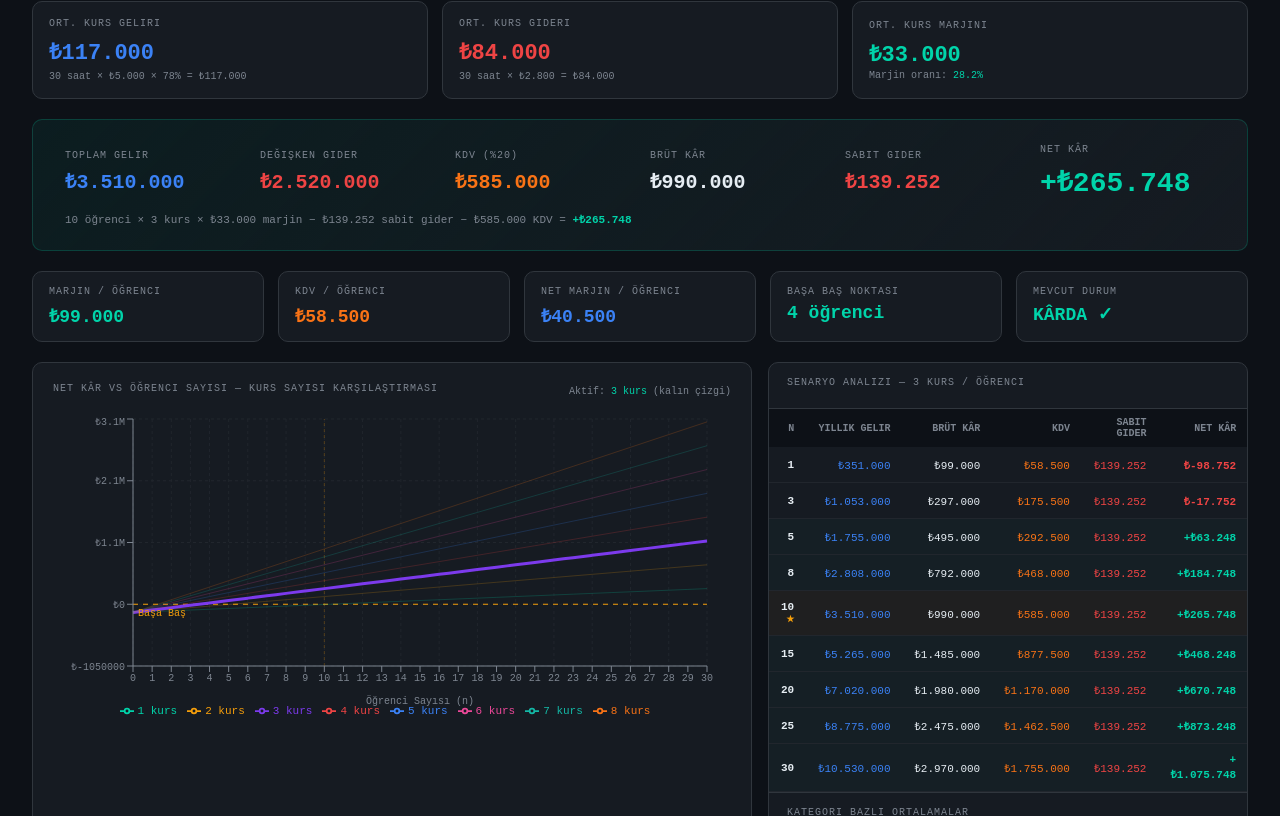
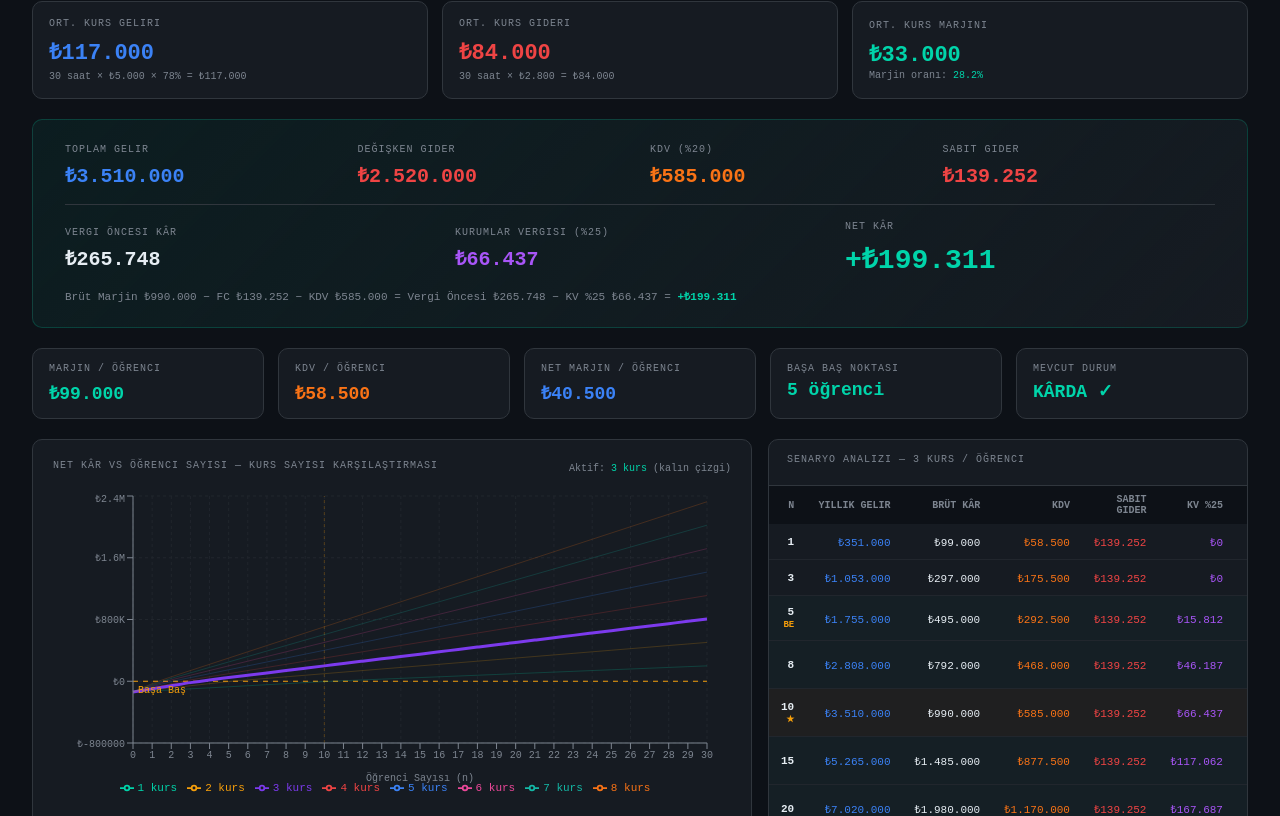
Before and after one commit to AcruxG/lp-dashboard, a React (Vite) app: page / in a window 1280 px wide. Shown: the part 364-1180 px from the top of the page. Built offline with nearby package versions, Linux system fonts and the light colour scheme.

Commit message:
feat: add Kurumlar Vergisi (25% corporate tax on profit)

```diff
--- a/src/App.jsx
+++ b/src/App.jsx
@@ -94,8 +94,11 @@ export default function App() {
   const kdvPerStu   = revPerStu * 20 / 120;
   const totalKdv    = numStudents * kdvPerStu;
   const netMarginPerStu = margPerStu - kdvPerStu;
-  const netProfit   = totalGross - fc - totalKdv;
-  const breakEvenN  = netMarginPerStu > 0 ? Math.ceil(fc / netMarginPerStu) : Infinity;
+  const preTaxProfit = totalGross - fc - totalKdv;
+  // Kurumlar Vergisi (Corporate Tax) — 25% on profit (only if positive)
+  const corpTax     = preTaxProfit > 0 ? preTaxProfit * 0.25 : 0;
+  const netProfit   = preTaxProfit - corpTax;
+  const breakEvenN  = netMarginPerStu > 0 ? Math.ceil(fc / (netMarginPerStu * 0.75)) : Infinity;
   const grossPct    = revPerStu > 0 ? (margPerStu / revPerStu * 100) : 0;
 
   // Chart: profit vs students for different course counts (1..8)
@@ -106,7 +109,9 @@ export default function App() {
       const cRevPerStu = c * avgRev;
       const cMarginPerStu = c * avgMargin;
       const cKdvPerStu = cRevPerStu * 20 / 120;
-      row[`C${c}`] = n * cMarginPerStu - fc - n * cKdvPerStu;
+      const preTax = n * cMarginPerStu - fc - n * cKdvPerStu;
+      const tax = preTax > 0 ? preTax * 0.25 : 0;
+      row[`C${c}`] = preTax - tax;
     }
     return row;
   }), [fc, avgMargin, avgRev, maxN]);
@@ -117,8 +122,10 @@ export default function App() {
     const rev   = n * revPerStu;
     const gross = n * margPerStu;
     const kdv   = n * kdvPerStu;
-    const net   = gross - fc - kdv;
-    return { n, rev, cst: n * cstPerStu, gross, kdv, net, green: net >= 0 };
+    const preTax = gross - fc - kdv;
+    const tax   = preTax > 0 ? preTax * 0.25 : 0;
+    const net   = preTax - tax;
+    return { n, rev, cst: n * cstPerStu, gross, kdv, tax, net, green: net >= 0 };
   });
 
   // Course catalog stats by category
@@ -250,7 +257,7 @@ export default function App() {
           : "linear-gradient(135deg, #ef444410 0%, #161b22 100%)",
         borderColor: netProfit >= 0 ? "#00d4aa33" : "#ef444433"
       }}>
-        <div style={{ display:"grid", gridTemplateColumns:"repeat(6,1fr)", gap:20, alignItems:"center" }}>
+        <div style={{ display:"grid", gridTemplateColumns:"repeat(4,1fr)", gap:20, alignItems:"center" }}>
           <div>
             <div style={S.label}>Toplam Gelir</div>
             <div style={{ fontSize:20, fontWeight:700, color:"#3b82f6" }}>₺{fmt(totalRev)}</div>
@@ -264,12 +271,18 @@ export default function App() {
             <div style={{ fontSize:20, fontWeight:700, color:"#f97316" }}>₺{fmt(totalKdv)}</div>
           </div>
           <div>
-            <div style={S.label}>Brüt Kâr</div>
-            <div style={{ fontSize:20, fontWeight:700, color:"#e6edf3" }}>₺{fmt(totalGross)}</div>
+            <div style={S.label}>Sabit Gider</div>
+            <div style={{ fontSize:20, fontWeight:700, color:"#ef4444" }}>₺{fmt(fc)}</div>
+          </div>
+        </div>
+        <div style={{ display:"grid", gridTemplateColumns:"repeat(3,1fr)", gap:20, alignItems:"center", marginTop:16, paddingTop:16, borderTop:"1px solid #30363d" }}>
+          <div>
+            <div style={S.label}>Vergi Öncesi Kâr</div>
+            <div style={{ fontSize:20, fontWeight:700, color: preTaxProfit >= 0 ? "#e6edf3" : "#ef4444" }}>₺{fmt(preTaxProfit)}</div>
           </div>
           <div>
-            <div style={S.label}>Sabit Gider</div>
-            <div style={{ fontSize:20, fontWeight:700, color:"#ef4444" }}>₺{fmt(fc)}</div>
+            <div style={S.label}>Kurumlar Vergisi (%25)</div>
+            <div style={{ fontSize:20, fontWeight:700, color:"#a855f7" }}>₺{fmt(corpTax)}</div>
           </div>
           <div>
             <div style={S.label}>NET KÂR</div>
@@ -279,8 +292,9 @@ export default function App() {
           </div>
         </div>
         <div style={{ marginTop:12, fontSize:11, color:"#7d8590" }}>
-          {numStudents} öğrenci × {numCourses} kurs × ₺{fmt(avgMargin)} marjin − ₺{fmt(fc)} sabit gider − ₺{fmt(totalKdv)} KDV
-          = <span style={{ color: netProfit >= 0 ? "#00d4aa" : "#ef4444", fontWeight:700 }}>
+          Brüt Marjin ₺{fmt(totalGross)} − FC ₺{fmt(fc)} − KDV ₺{fmt(totalKdv)} = Vergi Öncesi ₺{fmt(preTaxProfit)}
+          {preTaxProfit > 0 && <> − KV %25 ₺{fmt(corpTax)}</>}
+          {" "}= <span style={{ color: netProfit >= 0 ? "#00d4aa" : "#ef4444", fontWeight:700 }}>
             {netProfit >= 0 ? "+" : ""}₺{fmt(netProfit)}
           </span>
         </div>
@@ -343,7 +357,7 @@ export default function App() {
             <table style={{ width:"100%", borderCollapse:"collapse", fontSize:11 }}>
               <thead>
                 <tr style={{ background:"#0d1117", position:"sticky", top:0 }}>
-                  {["n","Yıllık Gelir","Brüt Kâr","KDV","Sabit Gider","NET KÂR"].map(h => (
+                  {["n","Yıllık Gelir","Brüt Kâr","KDV","Sabit Gider","KV %25","NET KÂR"].map(h => (
                     <th key={h} style={{ padding:"8px 12px", textAlign:"right",
                                          color:"#7d8590", fontWeight:600, fontSize:10, textTransform:"uppercase" }}>{h}</th>
                   ))}
@@ -364,6 +378,7 @@ export default function App() {
                     <td style={{ padding:"10px 12px", color:"#e6edf3", textAlign:"right" }}>₺{fmt(row.gross)}</td>
                     <td style={{ padding:"10px 12px", color:"#f97316", textAlign:"right" }}>₺{fmt(row.kdv)}</td>
                     <td style={{ padding:"10px 12px", color:"#ef4444", textAlign:"right" }}>₺{fmt(fc)}</td>
+                    <td style={{ padding:"10px 12px", color:"#a855f7", textAlign:"right" }}>₺{fmt(row.tax)}</td>
                     <td style={{ padding:"10px 12px", fontWeight:700, textAlign:"right",
                                  color: row.green ? "#00d4aa" : "#ef4444" }}>
                       {row.green ? "+" : ""}₺{fmt(row.net)}
@@ -390,8 +405,8 @@ export default function App() {
 
       {/* Footer */}
       <div style={{ marginTop:16, color:"#7d8590", fontSize:10, textAlign:"center", lineHeight:1.8 }}>
-        Net Kâr = n_öğrenci × kurs_sayısı × ort_marjin − sabit_gider − KDV
-        &nbsp;|&nbsp; KDV = Gelir × 20/120
+        Net Kâr = (Brüt Marjin − FC − KDV) × 0.75
+        &nbsp;|&nbsp; KDV = Gelir × 20/120 · Kurumlar Vergisi = %25
         &nbsp;|&nbsp; Ort. Gelir: ₺{fmt(avgRev)} · Ort. Gider: ₺{fmt(avgCst)} · Ort. Marjin: ₺{fmt(avgMargin)}
         &nbsp;|&nbsp; Yıllık FC: ₺{fmt(fc)}
         &nbsp;|&nbsp; Veriler: Ders Kataloğu ({ALL_COURSES.length} kurs)
```
